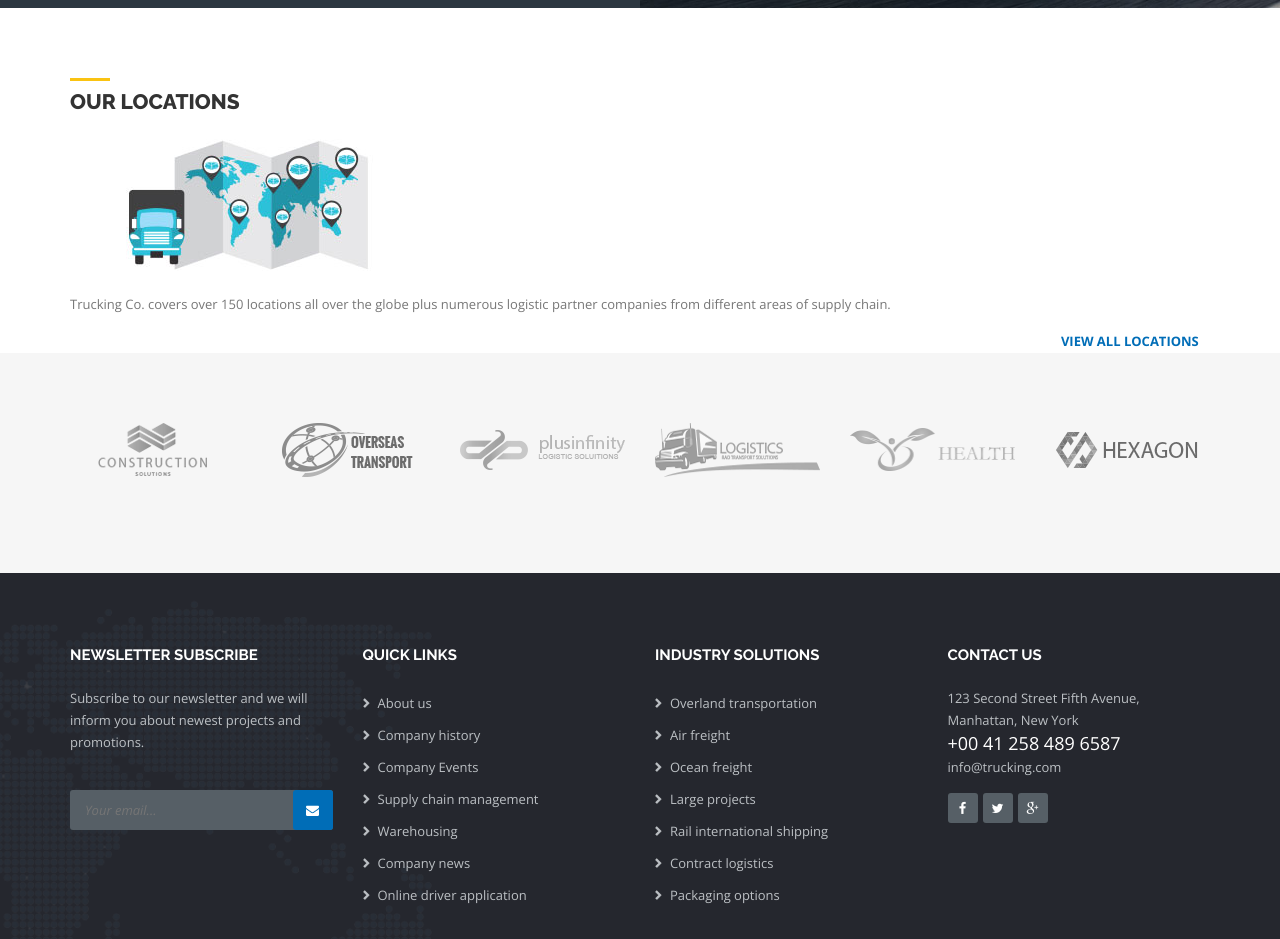
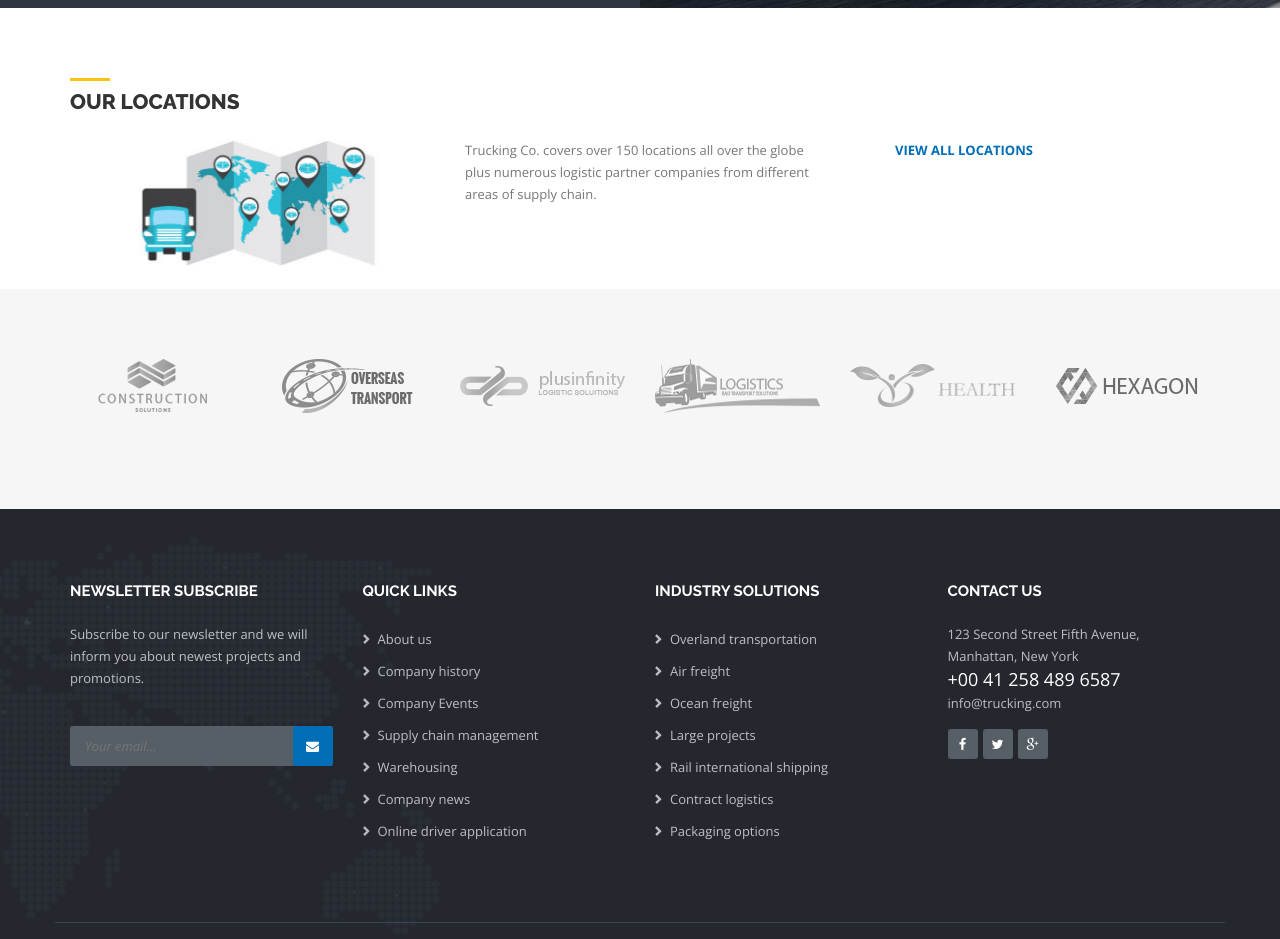
Before and after one commit to wish75584/trucking, a plain HTML site: page pixel-industry.com/html/trucking/index.html in a window 1280 px wide. Shown: the part 2100-3039 px from the top of the page. Drawn offline with nearby package versions, Linux system fonts and the light colour scheme.

Commit message:
changed in location

```diff
--- a/pixel-industry.com/html/trucking/index.html
+++ b/pixel-industry.com/html/trucking/index.html
@@ -543,17 +543,20 @@
   <div class="container">
 
 
-  <div class="custom-heading">
+  <div class="custom-heading ">
           <h3>our locations</h3>
         </div>
         <!-- .custom-heading end -->
 
+	  <div class="col-md-4">
         <img src="img/pics/locations.jpg" alt="locations illustration"/> <br />
-        <p> Trucking Co. covers over 150 locations all
+		  </div>
+
+        <p class ="col-md-4"> Trucking Co. covers over 150 locations all
           over the globe plus numerous logistic
           partner companies from different areas of
           supply chain. </p>
-        <a href="locations.html" class="read-more"> <span> View all locations <i class="fa fa-chevron-right"></i> </span> </a>
+        <a href="locations.html" class="read-more  col-md-4" style="margin-right : -50px"> <span> View all locations <i class="fa fa-chevron-right"></i> </span> </a>
 
       <!-- .col-md-4 end -->
 
```
Also changed, not shown: pixel-industry.com/html/trucking/img/pics/India-Satellite-Map.jpg (added).
